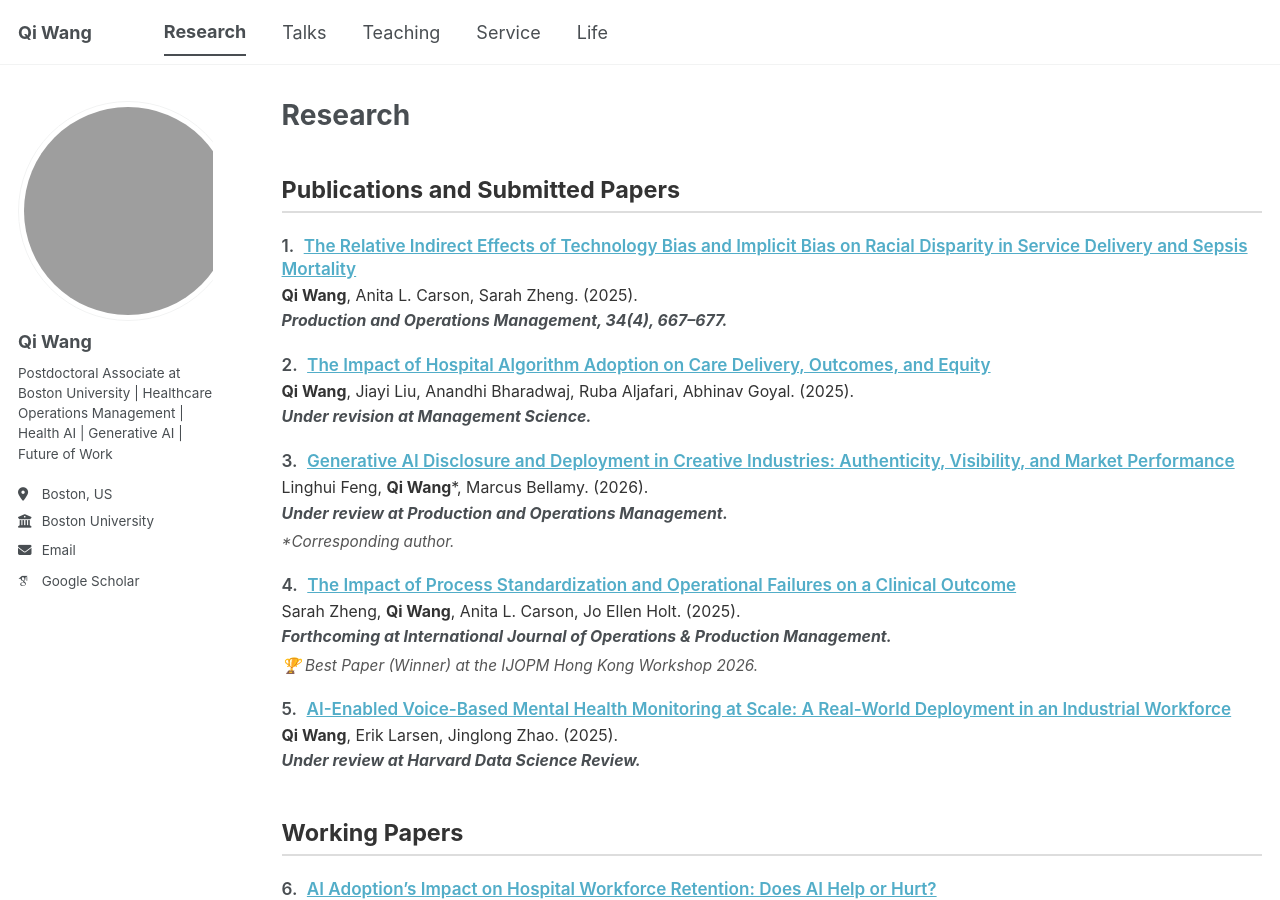
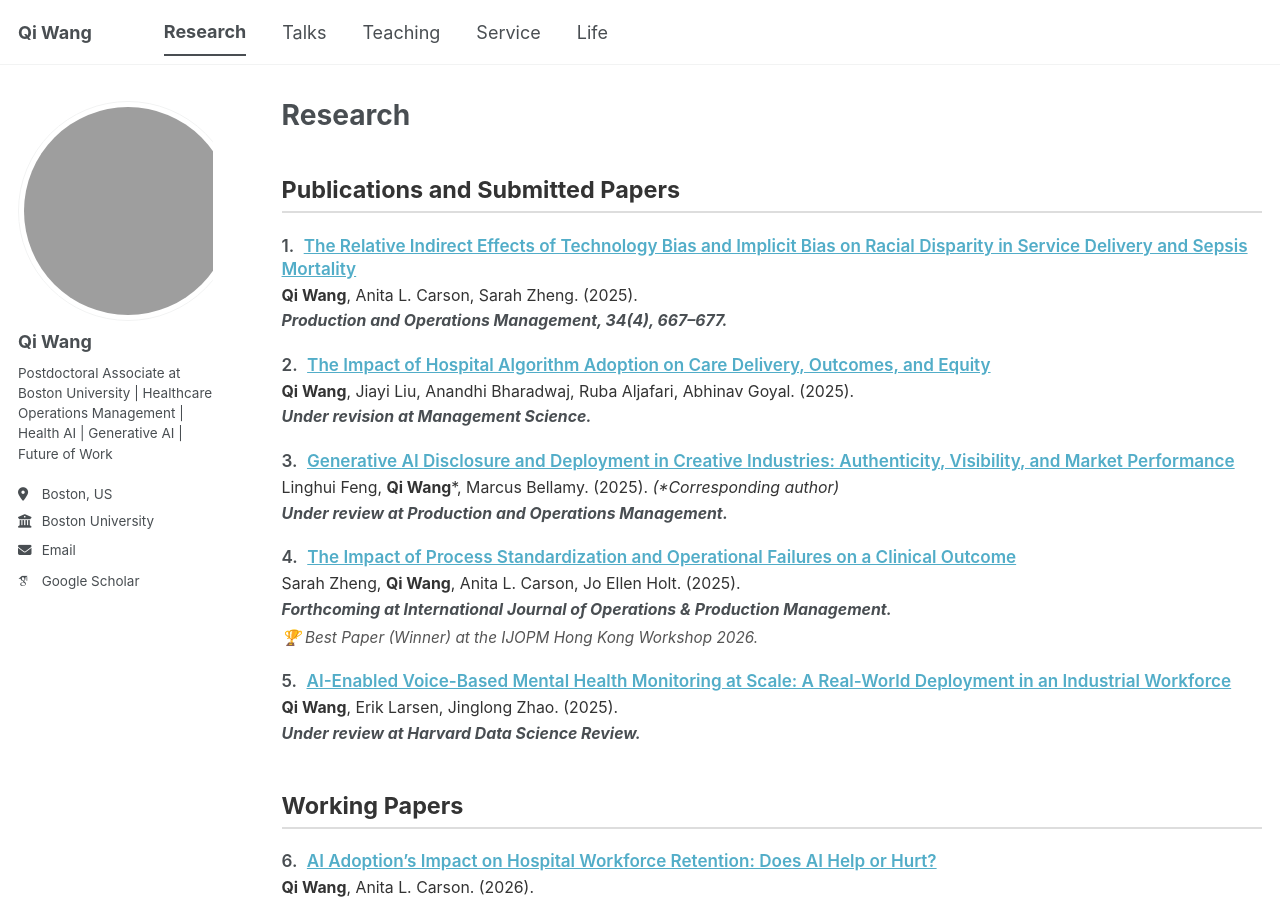
Before and after one commit to qiwang-katherine/qiwang-katherine.github.io, a Jekyll site: the page built from _pages/publications.html, in a window 1280 px wide and 900 px high. Built offline with Jekyll 4.4.1, drawn with Linux system fonts in a browser that asks for light colours; some web fonts are replaced; a script bundle is joined from its source files by our own code; library files that are not in the unit come from our copies.

Commit message:
2025-06-wp-ai-disclosure.md

```diff
--- a/_publications/2025-06-wp-ai-disclosure.md
+++ b/_publications/2025-06-wp-ai-disclosure.md
@@ -4,8 +4,7 @@
 permalink: /publication/03-genai-disclosure
 category: submitted
 pub_number: 3
-authors: 'Linghui Feng, <b>Qi Wang</b>*, Marcus Bellamy. (2026).'
+authors: 'Linghui Feng, <b>Qi Wang</b>*, Marcus Bellamy. (2025). <i>(*Corresponding author)</i>'
 venue_line: 'Under review at Production and Operations Management.'
-note: '*Corresponding author.'
 date: 2025-06-01
 ---
```
